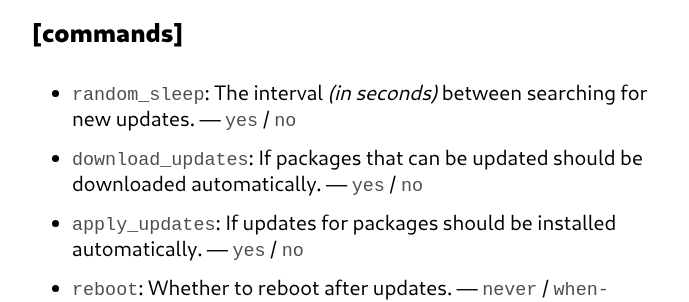
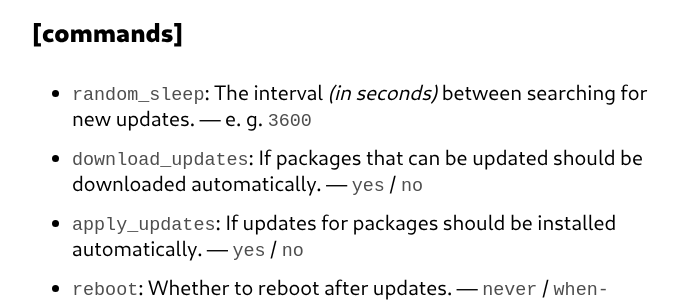
Before and after one commit to konstantintutsch/website, a Jekyll site: the page built from _posts/2023-12-05-how-to-configure-automatic-updates-on-fedora-with-email-reports.md, in a window 1280 px wide and 900 px high, scrolled down 1333 px. Shown: the part 180-482 px from the top of the window, without its empty margins (288-977 px from the left). Built offline with Jekyll 4.4.1, drawn with Linux system fonts in a browser that asks for light colours.

Commit message:
Correct value type for DNF Automatic's necessary parameters

```diff
--- a/_posts/2023-12-05-how-to-configure-automatic-updates-on-fedora-with-email-reports.md
+++ b/_posts/2023-12-05-how-to-configure-automatic-updates-on-fedora-with-email-reports.md
@@ -48,7 +48,7 @@ Here are all the necessary configuration parameters:
 
 {% include heading.html level=4 text="[commands]" %}
 
-- `random_sleep`: The interval *(in seconds)* between searching for new updates. — `yes` / `no`
+- `random_sleep`: The interval *(in seconds)* between searching for new updates. — e. g. `3600`
 - `download_updates`: If packages that can be updated should be downloaded automatically. — `yes` / `no`
 - `apply_updates`: If updates for packages should be installed automatically. — `yes` / `no`
 - `reboot`: Whether to reboot after updates. — `never` / `when-changed` / `when-needed`
```
